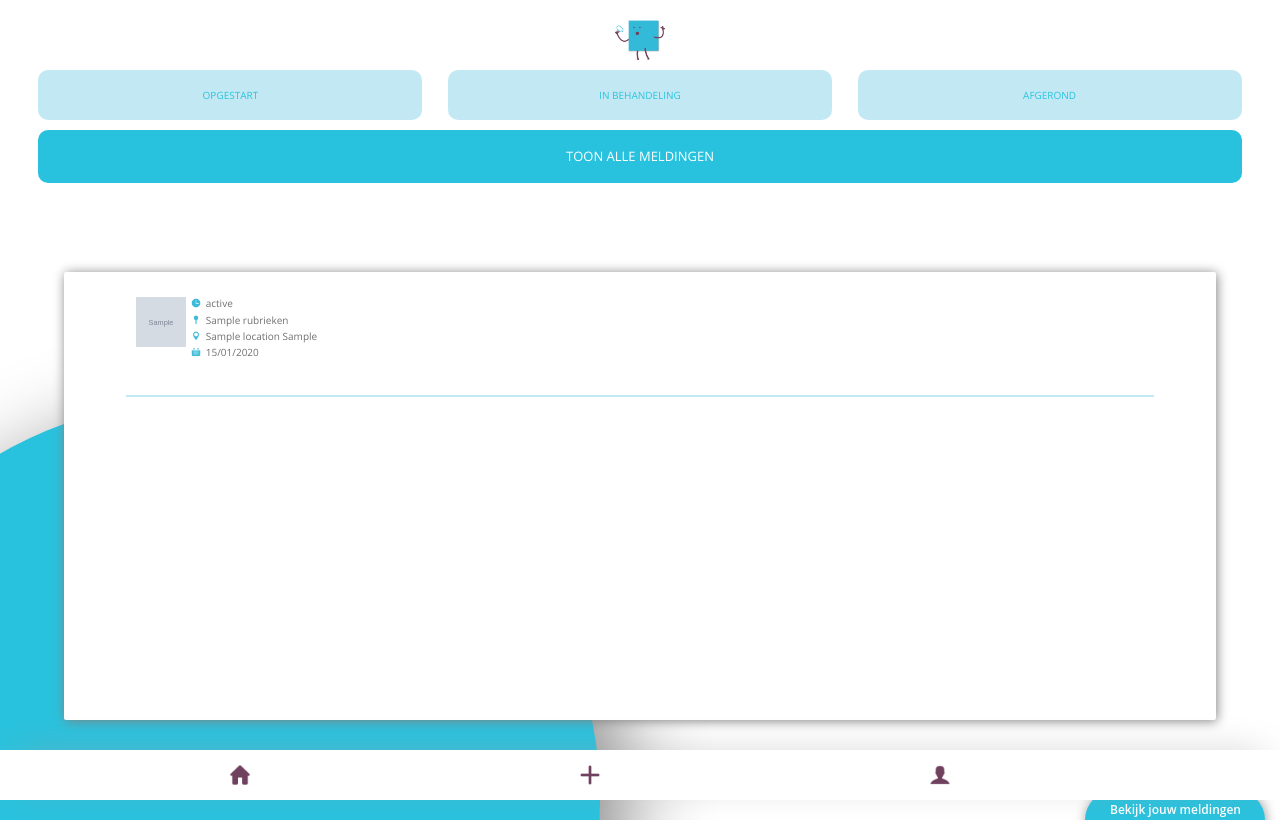
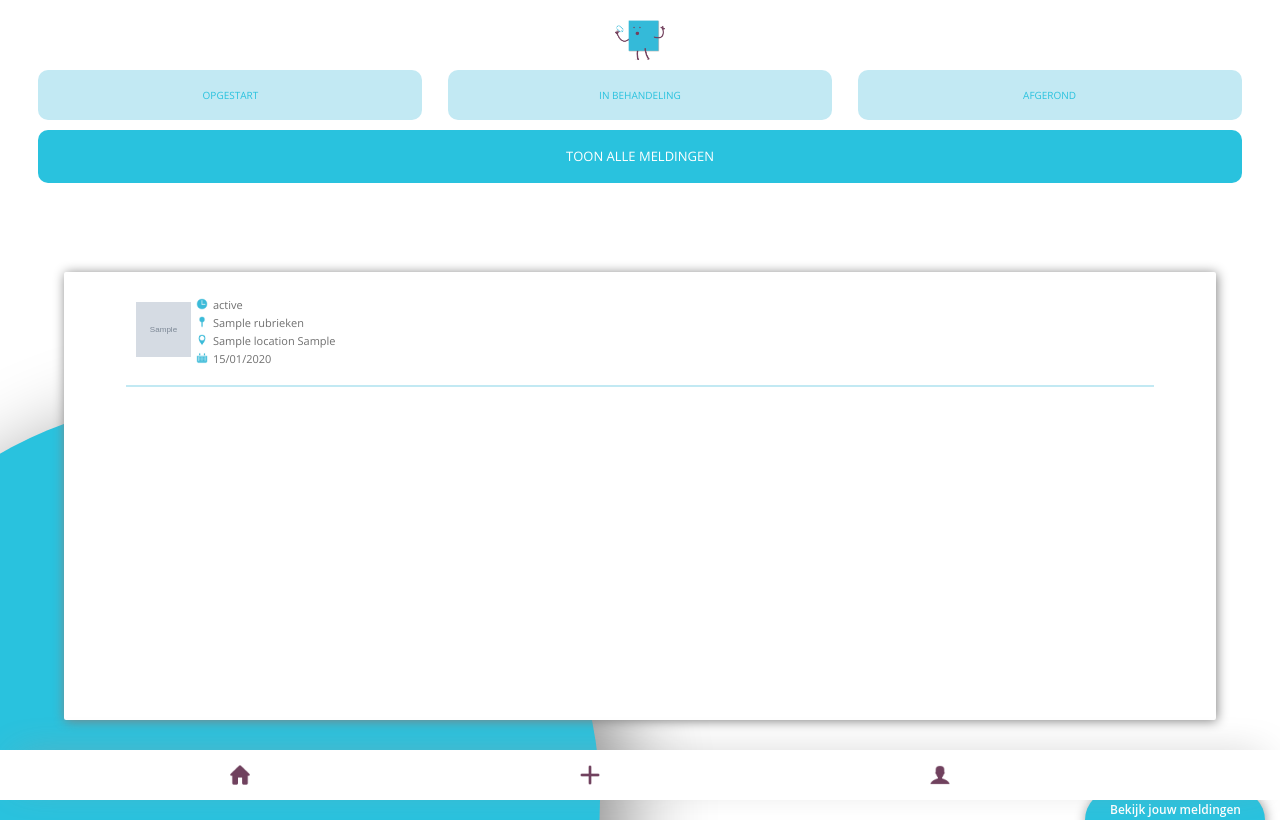
Before and after one commit to ilonaVS/pinme, a PHP site: page /dossier.php in a window 1280 px wide. Run offline with PHP 8.4, Linux system fonts and the light colour scheme; the visitor is signed in with stand-in values (Sample User, id 1); tables that the repository leaves empty or names only in its code hold one stand-in row (values such as "Sample post"); grey boxes marked "Sample" are stand-in pictures.

Commit message:
dossier css

```diff
--- a/css/style.css
+++ b/css/style.css
@@ -889,17 +889,15 @@ textarea{
 }
 .dossier{
     width: 90%;
-    height:110px;
+    height:100px;
 	margin:10px 5%;
     padding-left:10px;
     padding-top:10px;
-	/*border-radius: 5em;*/
 	background-color:#fff;
     border-bottom: 2px solid #C2E9F3;
-    /*box-shadow:1px 1px 12px #D6D6D6;*/
 }
 .dossier_info{
-    font-size:10px;
+    font-size:11px;
     color:#707070;
     margin-bottom:5px;
 }
@@ -908,16 +906,16 @@ textarea{
     vertical-align: middle;
 }
 .dossier_info img{
-    width:10px;
-    height:10px;
+    width:12px;
+    height:12px;
     margin-right:2px;
 }
 .dossier .dossier_rubicon {
-    width:50px;
-    height:50px;
+    width:55px;
+    height:55px;
     float:left;
+    margin-top:5px;
     margin-right:5px;
-
 }
 
 
```
